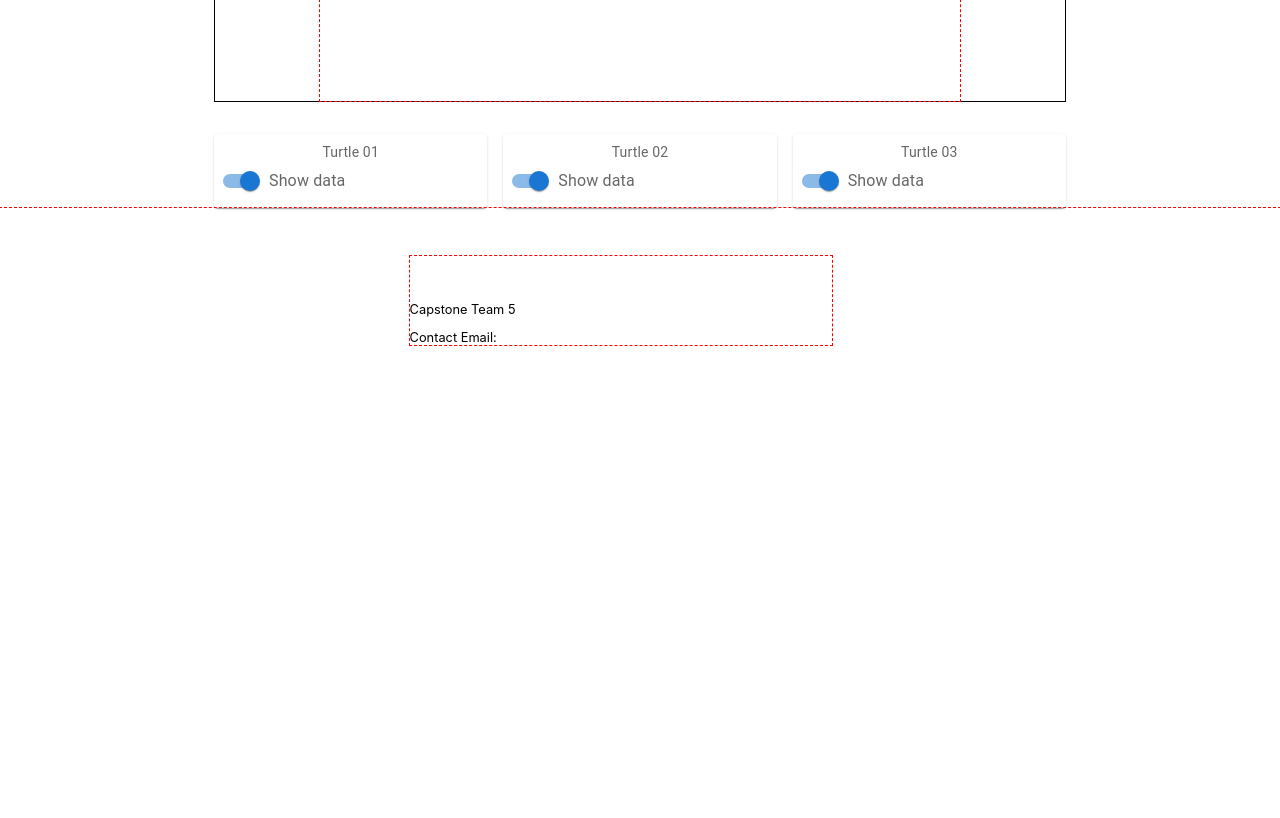
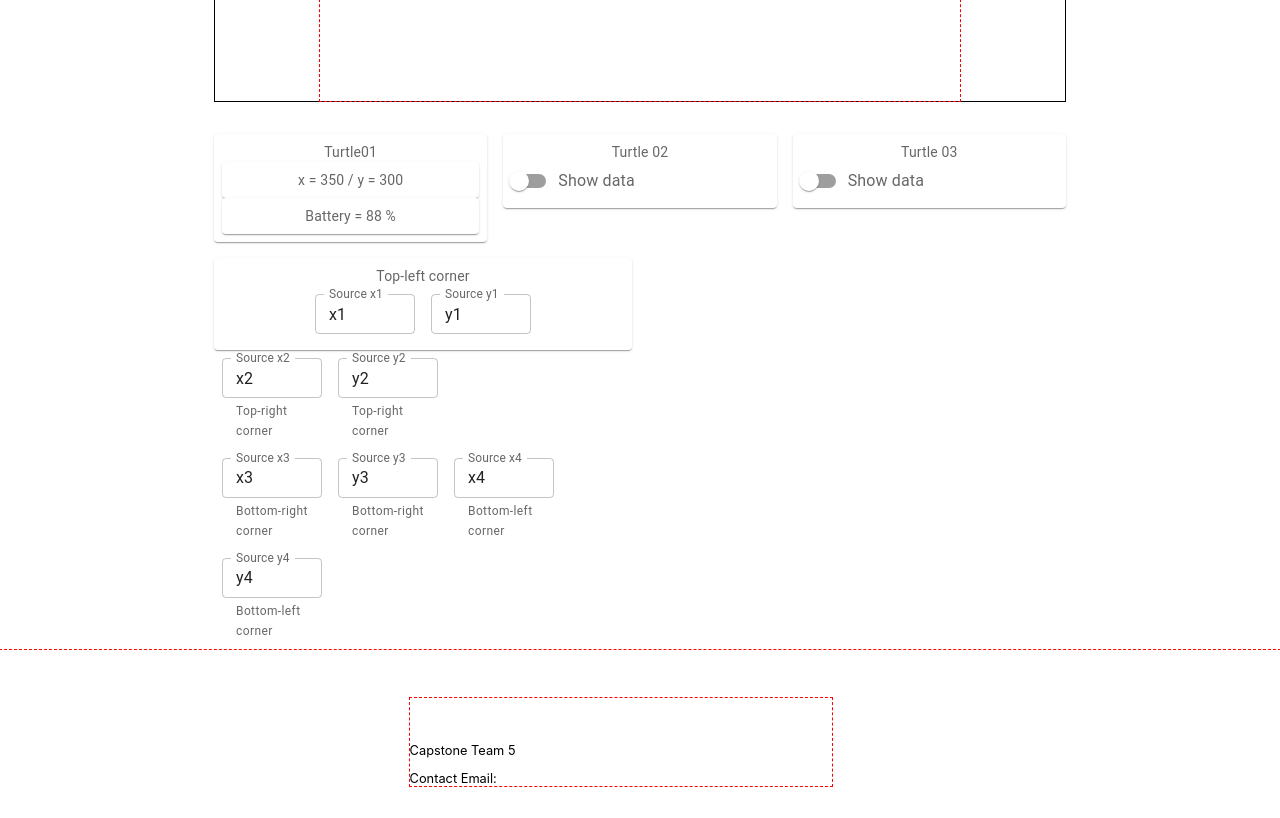
Before and after one commit to laurimaila/capstone-AR-enhanced-robot-swarm-app, a React (Create React App) app in the folder frontend/: page / in a window 1280 px wide. Shown: the part 460-1278 px from the top of the page. Before the commit the page ends 836 px from the top, so only its background shows below. Built offline with nearby package versions, Linux system fonts and the light colour scheme.

Commit message:
Plane input fields

```diff
--- a/frontend/src/pages/Main.js
+++ b/frontend/src/pages/Main.js
@@ -5,6 +5,7 @@ import Grid from '@mui/material/Grid';
 import FormGroup from '@mui/material/FormGroup';
 import FormControlLabel from '@mui/material/FormControlLabel';
 import Switch from '@mui/material/Switch';
+import TextField from '@mui/material/TextField';
 import { styled } from '@mui/material/styles';
 import Paper from '@mui/material/Paper';
 import "./Styles.css";
@@ -19,28 +20,114 @@ const Item = styled(Paper)(({ theme }) => ({
     color: theme.palette.text.secondary,
 }));
 
+
+
 const targetPlane = {"x1":100, "y1":50, "x2":220, "y2":50, "x3":250, "y3":150, "x4":50, "y4":140};
 
-const robot1 = {"name":"Turtle01", "x":350, "y":300};
+const robot1 = {"name":"Turtle01", "x":350, "y":300, "battery":88}
 
 function SwitchLabels() {
+
+    const [checked, setChecked] = useState(false);
+
+    const switchHandler = (event) => {
+        setChecked(event.target.checked);
+    };
+
     return (
         <FormGroup>
-            <FormControlLabel control={<Switch defaultChecked />} label="Show data" />
+            <FormControlLabel control={<Switch checked={checked} onChange={switchHandler} />} label="Show data" />
         </FormGroup>
     );
 }
 
-function GetImage() {
-    let image = new Image();
-    image.src = 'http://192.168.1.231/image.jpg';
-    return image;
+function InputSource() {
+    return (
+        <Box
+            component="form"
+            sx={{
+                '& .MuiTextField-root': { m: 1},
+            }}
+            noValidate
+            autoComplete="off"
+        >
+            <Item>Top-left corner
+            <div>
+                <TextField
+                    label="Source x1"
+                    id="sx1"
+                    defaultValue="x1"
+                    size="small"
+                    style = {{width: 100}}
+                />
+                <TextField
+                    label="Source y1"
+                    id="sy1"
+                    defaultValue="y1"
+                    size="small"
+                    style = {{width: 100}}
+                />
+            </div>
+            </Item>
+            <div>
+                <TextField
+                    label="Source x2"
+                    id="sx2"
+                    defaultValue="x2"
+                    size="small"
+                    helperText="Top-right corner"
+                    style = {{width: 100}}
+                />
+                <TextField
+                    label="Source y2"
+                    id="sy2"
+                    defaultValue="y2"
+                    size="small"
+                    helperText="Top-right corner"
+                    style = {{width: 100}}
+                />
+            </div>
+            <div>
+                <TextField
+                    label="Source x3"
+                    id="sx3"
+                    defaultValue="x3"
+                    size="small"
+                    helperText="Bottom-right corner"
+                    style = {{width: 100}}
+                />
+                <TextField
+                    label="Source y3"
+                    id="sy3"
+                    defaultValue="y3"
+                    size="small"
+                    helperText="Bottom-right corner"
+                    style = {{width: 100}}
+                />
+                <TextField
+                    label="Source x4"
+                    id="sx4"
+                    defaultValue="x4"
+                    size="small"
+                    helperText="Bottom-left corner"
+                    style = {{width: 100}}
+                />
+                <TextField
+                    label="Source y4"
+                    id="sy4"
+                    defaultValue="y4"
+                    size="small"
+                    helperText="Bottom-left corner"
+                    style = {{width: 100}}
+                />
+            </div>
+        </Box>
+    );
 }
 
-
-const draw = (ctx, frameCount) => {
+const draw = (ctx, frameCount, image) => {
     ctx.clearRect(0, 0, 640, 480)
-    ctx.drawImage(GetImage(), 0, 0, 640, 480)
+    ctx.drawImage(image, 0, 0, 640, 480)
     drawPlane(ctx, targetPlane)
     drawLabel(ctx, robot1, frameCount)
 
@@ -60,9 +147,10 @@ const drawPlane = (ctx, target) => {
 
 const drawLabel = (ctx, robot, frameCount) => {
     ctx.fillStyle = '#FFFFFF'
-    ctx.fillRect(robot.x, robot.y + 10, 75, 20)
+    ctx.fillRect(robot.x, robot.y - 10, 75, 50)
     ctx.fillStyle = '#000000'
-    ctx.fillText(robot.name, robot.x + 20, robot.y + 10)
+    ctx.fillText(robot.name, robot.x + 20, robot.y + 3)
+    ctx.fillText(robot.x, robot.x + 20, robot.y + 18)
     ctx.fillStyle = '#FF0000'
     ctx.beginPath()
     ctx.arc(robot.x, robot.y, 10, 0, 2 * Math.PI)
@@ -84,12 +172,18 @@ const Canvas = props => {
         let frameCount = 0
         let animationFrameId
 
+        function GetImage() {
+            let image = new Image();
+            image.src = "http://192.168.1.231/image.jpg";
+            return image;
+        }
 
         const render = () => {
             frameCount++
             UpdatePos(robot1, frameCount)
-            draw(context, frameCount)
-
+            setInterval(function(){
+            draw(context, frameCount, GetImage())
+            },1000/15);
             animationFrameId = window.requestAnimationFrame(render)
         }
         render()
@@ -105,6 +199,8 @@ const Canvas = props => {
 
 export default function Main() {
 
+
+
     return (
         <Container maxWidth="md">
             <Grid container spacing={2}>
@@ -116,8 +212,12 @@ export default function Main() {
                     </Box>
 
                 </Grid>
-                <Grid item xs={4}>
-                    <Item>Turtle 01<SwitchLabels /></Item>
+                <Grid item xs={4} >
+                    <Item>{robot1.name}
+                    <Item> x = {robot1.x} /  y = {robot1.y}</Item>
+                    <Item> Battery = {robot1.battery} %</Item>
+                    </Item>
+
                 </Grid>
                 <Grid item xs={4}>
                     <Item>Turtle 02<SwitchLabels /></Item>
@@ -125,6 +225,9 @@ export default function Main() {
                 <Grid item xs={4}>
                     <Item>Turtle 03<SwitchLabels /></Item>
                 </Grid>
+                <Grid item xs={6} >
+                    {InputSource()}
+                </Grid>
             </Grid>
         </Container>
     );
```
